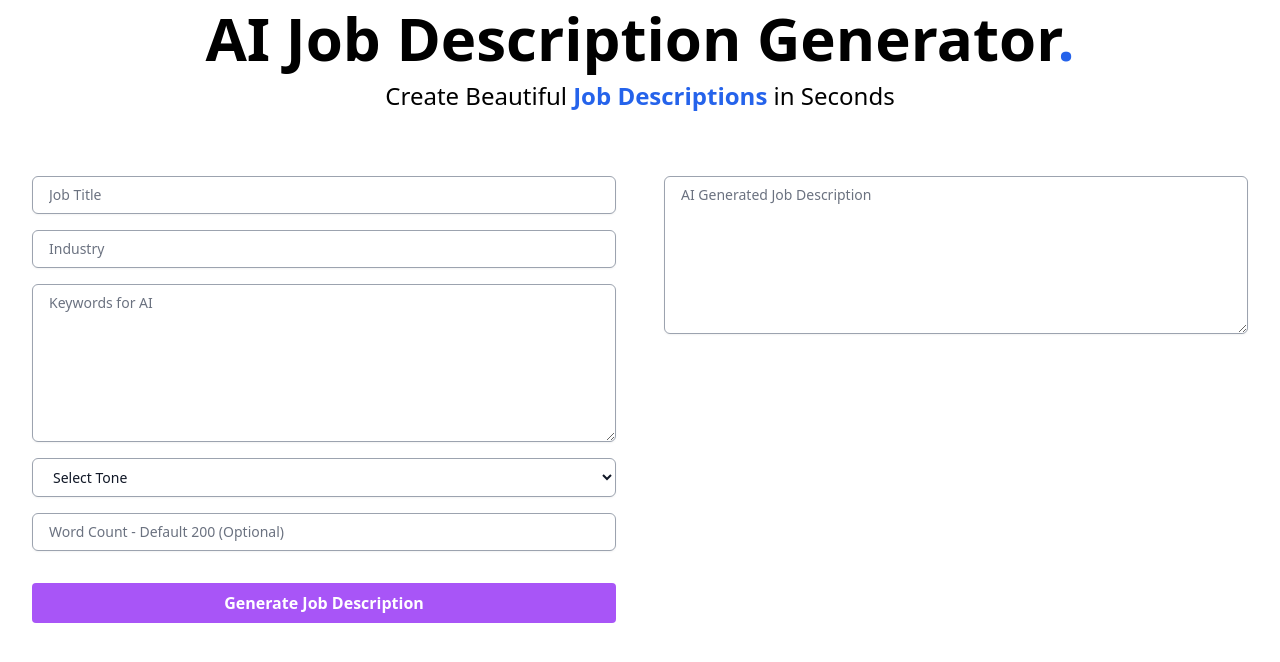
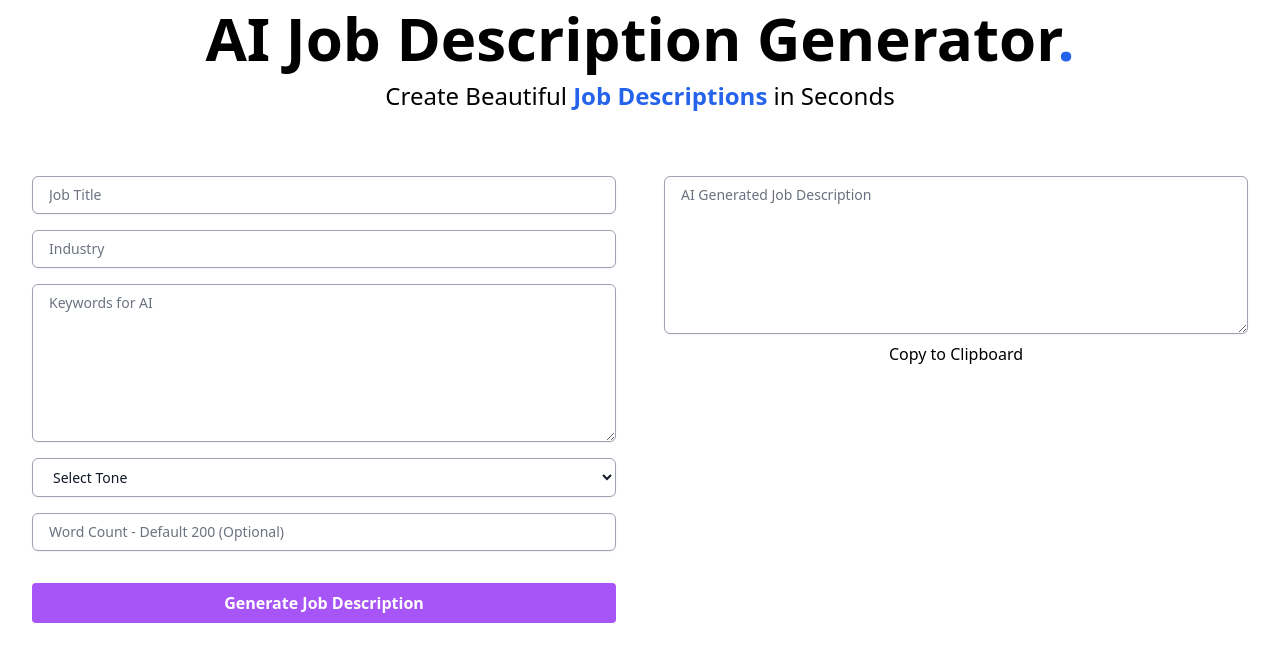
Before and after one commit to emelyn-barrientos/ai-jobbish-descriptions, a Next.js app: page / in a window 1280 px wide. Shown: the top 662 px of the page. Built offline with nearby package versions, Linux system fonts and the light colour scheme.

Commit message:
Add ternary operator for button text state

```diff
--- a/src/components/Dashboard.js
+++ b/src/components/Dashboard.js
@@ -10,6 +10,7 @@ export default function Dashboard() {
   const [wordCount, setWordCount] = useState('')
 
   const [isGenerating, setIsGenerating] = useState(false)
+  const [isCopied, setIsCopied] = useState(false)
 
   const handleJobTitle = (e) => setJobTitle(e.target.value)
   const handleIndustry = (e) => setIndustry(e.target.value)
@@ -141,7 +142,9 @@ export default function Dashboard() {
             onChange={handleJobDescription}
             disabled={jobDescription === ''}
           />
-          <button type="submit" disabled={jobDescription === ''}></button>
+          <button type="submit" disabled={jobDescription === ''}>
+            {isCopied ? 'Copied!' : 'Copy to Clipboard'}
+          </button>
         </div>
       </div>
     </div>
```
